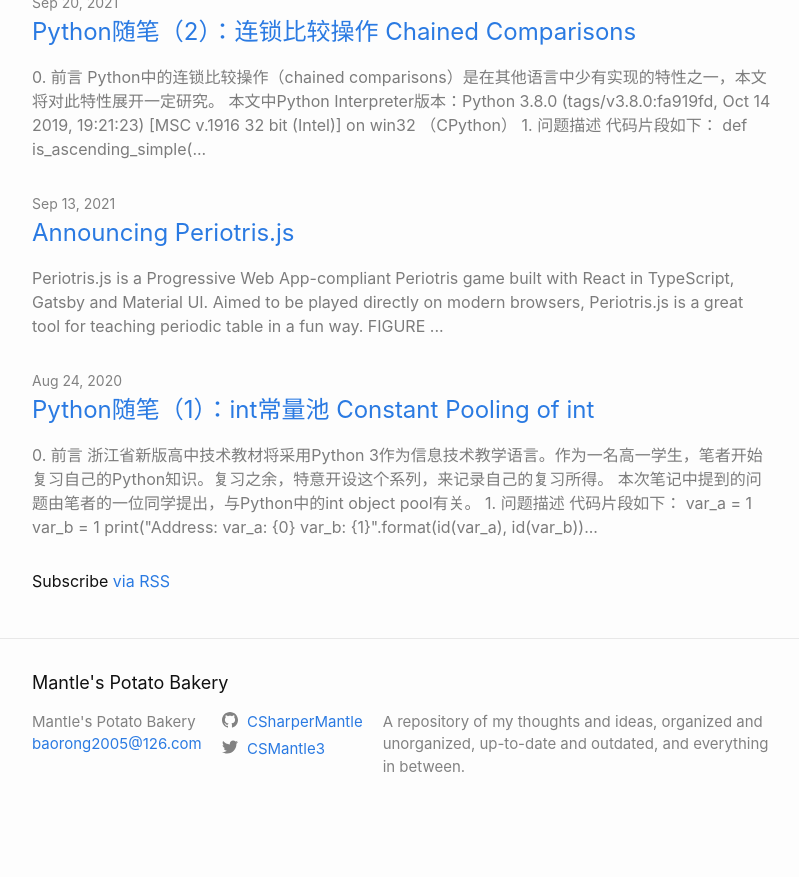
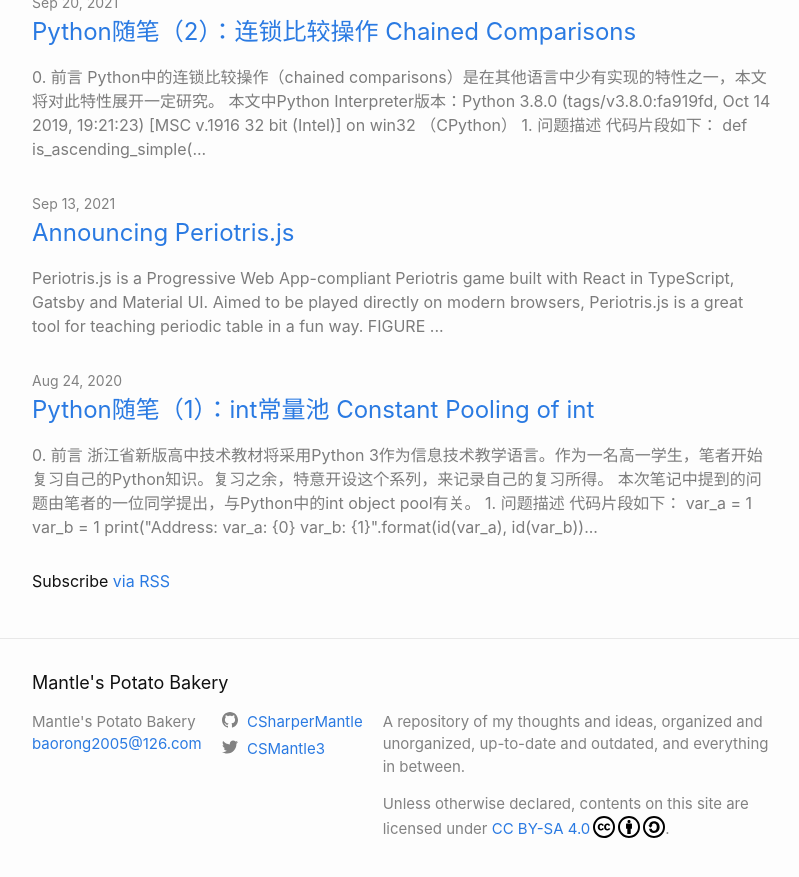
Before and after one commit to CSharperMantle/CSharperMantle.github.io, a Jekyll site: the page built from index.md, in a window 1280 px wide and 900 px high, scrolled down 3482 px. Shown: the top 877 px of the window, without its empty margins (238-1037 px from the left). Built offline with Jekyll 4.4.1, drawn with Linux system fonts in a browser that asks for light colours; before the commit the page ends 4320 px from its top, so only the background shows below that.

Commit message:
Add copyright notice

```diff
--- a/_includes/footer.html
+++ b/_includes/footer.html
@@ -27,6 +27,9 @@
 
       <div class="footer-col footer-col-3">
         <p>{{- site.description | escape -}}</p>
+        <p xmlns:cc="http://creativecommons.org/ns#">
+          Unless otherwise declared, contents on this site are licensed under <a href="https://creativecommons.org/licenses/by-sa/4.0/" target="_blank" rel="license noopener noreferrer" style="display:inline-block;">CC BY-SA 4.0<img style="height:22px!important;margin-left:3px;vertical-align:text-bottom;" src="/assets/cc.svg" alt="CC"><img style="height:22px!important;margin-left:3px;vertical-align:text-bottom;" src="/assets/by.svg" alt="BY"><img style="height:22px!important;margin-left:3px;vertical-align:text-bottom;" src="/assets/sa.svg" alt="SA"></a>.
+        </p>
       </div>
     </div>
 
```
Also changed, not shown: assets/by.svg (added), assets/cc.svg (added), assets/sa.svg (added).
